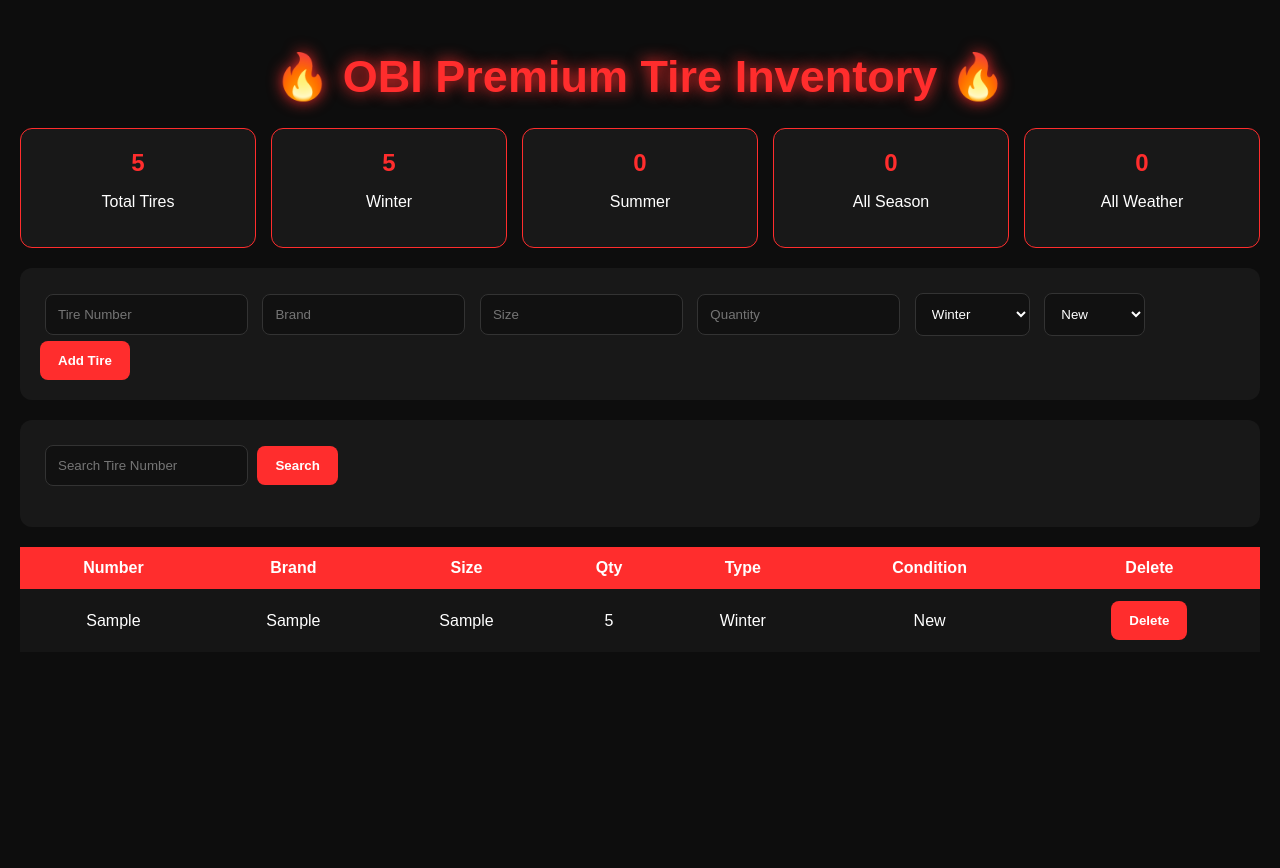
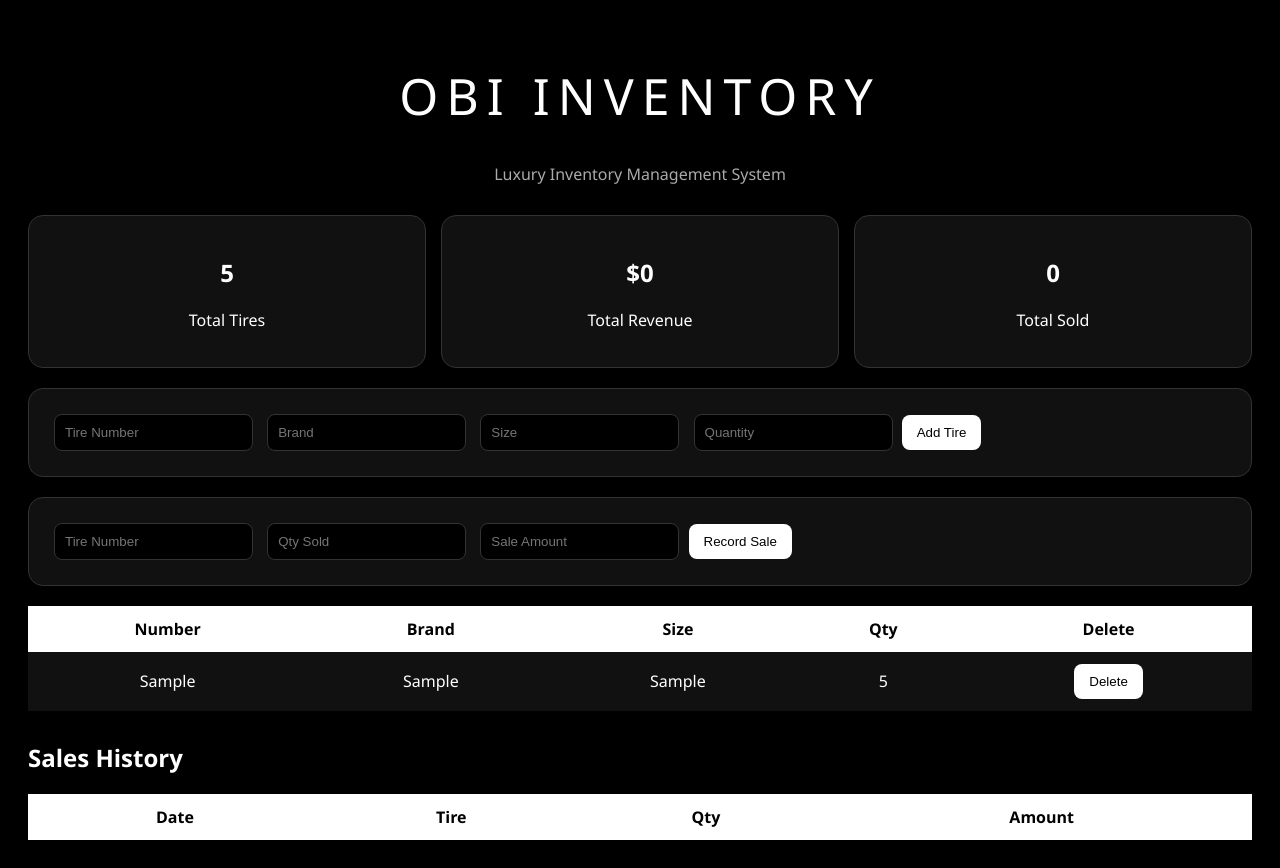
Before and after one commit to zorix888-cpu/tires-inventory, a plain HTML site: page index.html in a window 1280 px wide. Both pictures are taken after typing "Sample", "Sample", "Sample", "5" into the empty fields and a click on the button "Add Tire". Before the commit the page ends 800 px from the top, so only its background shows below. Drawn offline with Linux system fonts and the light colour scheme.

Commit message:
Update index.html

```diff
--- a/index.html
+++ b/index.html
@@ -1,25 +1,29 @@
 <!DOCTYPE html>
-<html>
+<html lang="en">
 <head>
 <meta charset="UTF-8">
-<title>OBI Premium Tire Inventory</title>
+<meta name="viewport" content="width=device-width, initial-scale=1.0">
+<title>OBI INVENTORY</title>
 
 <style>
-
 body{
-background:#0d0d0d;
-color:white;
-font-family:Arial,sans-serif;
-margin:0;
+background:#000;
+color:#fff;
+font-family:Segoe UI,sans-serif;
 padding:20px;
 }
 
 h1{
 text-align:center;
-font-size:45px;
-color:#ff2d2d;
-margin-bottom:25px;
-text-shadow:0 0 15px #ff2d2d;
+font-size:50px;
+letter-spacing:8px;
+font-weight:300;
+}
+
+.subtitle{
+text-align:center;
+color:#aaa;
+margin-bottom:30px;
 }
 
 .dashboard{
@@ -30,71 +34,63 @@ margin-bottom:20px;
 }
 
 .card{
-background:#181818;
-border:1px solid #ff2d2d;
-border-radius:12px;
+background:#111;
+border:1px solid #333;
+border-radius:15px;
 padding:20px;
 text-align:center;
 }
 
-.card h2{
-margin:0;
-color:#ff2d2d;
-}
-
 .section{
-background:#181818;
+background:#111;
+border:1px solid #333;
+border-radius:15px;
 padding:20px;
-border-radius:12px;
 margin-bottom:20px;
 }
 
 input,select{
-padding:12px;
+padding:10px;
 margin:5px;
+background:#000;
+color:white;
+border:1px solid #333;
 border-radius:8px;
-border:1px solid #333;
-background:#111;
-color:white;
 }
 
 button{
-background:#ff2d2d;
-color:white;
+padding:10px 15px;
+background:white;
+color:black;
 border:none;
-padding:12px 18px;
 border-radius:8px;
 cursor:pointer;
-font-weight:bold;
-}
-
-button:hover{
-background:#cc0000;
 }
 
 table{
 width:100%;
 border-collapse:collapse;
-margin-top:20px;
+margin-top:15px;
 }
 
 th{
-background:#ff2d2d;
+background:white;
+color:black;
 padding:12px;
 }
 
 td{
-background:#151515;
+background:#111;
 padding:12px;
 text-align:center;
 }
-
 </style>
 </head>
 
 <body>
 
-<h1>🔥 OBI Premium Tire Inventory 🔥</h1>
+<h1>OBI INVENTORY</h1>
+<p class="subtitle">Luxury Inventory Management System</p>
 
 <div class="dashboard">
 
@@ -104,23 +100,13 @@ text-align:center;
 </div>
 
 <div class="card">
-<h2 id="winterCount">0</h2>
-<p>Winter</p>
+<h2 id="revenue">$0</h2>
+<p>Total Revenue</p>
 </div>
 
 <div class="card">
-<h2 id="summerCount">0</h2>
-<p>Summer</p>
-</div>
-
-<div class="card">
-<h2 id="allSeasonCount">0</h2>
-<p>All Season</p>
-</div>
-
-<div class="card">
-<h2 id="allWeatherCount">0</h2>
-<p>All Weather</p>
+<h2 id="totalSold">0</h2>
+<p>Total Sold</p>
 </div>
 
 </div>
@@ -132,29 +118,17 @@ text-align:center;
 <input id="size" placeholder="Size">
 <input id="qty" type="number" placeholder="Quantity">
 
-<select id="type">
-<option>Winter</option>
-<option>Summer</option>
-<option>All Season</option>
-<option>All Weather</option>
-</select>
-
-<select id="condition">
-<option>New</option>
-<option>Used</option>
-<option>Like New</option>
-</select>
-
 <button onclick="addTire()">Add Tire</button>
 
 </div>
 
 <div class="section">
 
-<input id="search" placeholder="Search Tire Number">
-<button onclick="searchTire()">Search</button>
+<input id="sellNumber" placeholder="Tire Number">
+<input id="sellQty" type="number" placeholder="Qty Sold">
+<input id="sellPrice" type="number" placeholder="Sale Amount">
 
-<p id="result"></p>
+<button onclick="sellTire()">Record Sale</button>
 
 </div>
 
@@ -165,49 +139,56 @@ text-align:center;
 <th>Brand</th>
 <th>Size</th>
 <th>Qty</th>
-<th>Type</th>
-<th>Condition</th>
 <th>Delete</th>
 </tr>
 </thead>
 
-<tbody id="inventory">
-</tbody>
+<tbody id="inventory"></tbody>
 </table>
+
+<h2 style="margin-top:30px;">Sales History</h2>
+
+<table>
+<thead>
+<tr>
+<th>Date</th>
+<th>Tire</th>
+<th>Qty</th>
+<th>Amount</th>
+</tr>
+</thead>
+
+<tbody id="salesTable"></tbody>
+</table>
+
 <script>
+let tires = JSON.parse(localStorage.getItem("obiTires")) || [];
+let sales = JSON.parse(localStorage.getItem("obiSales")) || [];
 
-let tires = JSON.parse(localStorage.getItem("obiTires")) || [];
-
-function saveTires(){
+function saveData(){
 localStorage.setItem("obiTires", JSON.stringify(tires));
+localStorage.setItem("obiSales", JSON.stringify(sales));
 }
 
 function updateDashboard(){
 
-let winter = 0;
-let summer = 0;
-let allSeason = 0;
-let allWeather = 0;
 let total = 0;
+let revenueTotal = 0;
+let soldTotal = 0;
 
-tires.forEach(tire => {
+tires.forEach(tire=>{
+total += Number(tire.qty) || 0;
+});
 
-let qty = Number(tire.qty) || 0;
-
-total += qty;
-
-if(tire.type === "Winter") winter += qty;
-if(tire.type === "Summer") summer += qty;
-if(tire.type === "All Season") allSeason += qty;
-if(tire.type === "All Weather") allWeather += qty;
-
+sales.forEach(sale=>{
+revenueTotal += Number(sale.amount) || 0;
+soldTotal += Number(sale.qty) || 0;
 });
 
 document.getElementById("totalCount").innerText = total;
-document.getElementById("winterCount").innerText = winter;
-document.getElementById("summerCount").innerText = summer;
-document.getElementById("allSeasonCount").innerText = allSeason;
-document.getElementById("allWeatherCount").innerText = allWeather;
+document.getElementById("revenue").innerText =
+"$" + revenueTotal.toLocaleString();
+document.getElementById("totalSold").innerText = soldTotal;
 
 }
 
@@ -223,8 +204,6 @@ html += `
 <td>${tire.brand}</td>
 <td>${tire.size}</td>
 <td>${tire.qty}</td>
-<td>${tire.type}</td>
-<td>${tire.condition}</td>
 <td>
 <button onclick="deleteTire(${index})">
 Delete
@@ -241,26 +220,47 @@ updateDashboard();
 
 }
 
+function renderSales(){
+
+let html = "";
+
+sales.forEach(sale=>{
+
+html += `
+<tr>
+<td>${sale.date}</td>
+<td>${sale.number}</td>
+<td>${sale.qty}</td>
+<td>$${sale.amount}</td>
+</tr>
+`;
+
+});
+
+document.getElementById("salesTable").innerHTML = html;
+
+updateDashboard();
+
+}
+
 function addTire(){
 
-const tire = {
-number: document.getElementById("number").value,
-brand: document.getElementById("brand").value,
-size: document.getElementById("size").value,
-qty: document.getElementById("qty").value,
-type: document.getElementById("type").value,
-condition: document.getElementById("condition").value
-};
+if(number.value==="") return;
 
-tires.push(tire);
+tires.push({
+number:number.value,
+brand:brand.value,
+size:size.value,
+qty:Number(qty.value)
+});
 
-saveTires();
+saveData();
 renderTable();
 
-document.getElementById("number").value = "";
-document.getElementById("brand").value = "";
-document.getElementById("size").value = "";
-document.getElementById("qty").value = "";
+number.value="";
+brand.value="";
+size.value="";
+qty.value="";
 
 }
 
@@ -268,34 +268,51 @@ function deleteTire(index){
 
 tires.splice(index,1);
 
-saveTires();
+saveData();
 renderTable();
 
 }
 
-function searchTire(){
+function sellTire(){
 
-const searchValue =
-document.getElementById("search").value;
+let tire = tires.find(
+t => t.number === sellNumber.value
+);
 
-const tire =
-tires.find(t => t.number === searchValue);
+if(!tire){
+alert("Tire Not Found");
+return;
+}
 
-if(tire){
+let qtySold = Number(sellQty.value);
 
-document.getElementById("result").innerHTML =
-`✅ ${tire.brand} | ${tire.size} | Qty ${tire.qty} | ${tire.type} | ${tire.condition}`;
+if(qtySold > tire.qty){
+alert("Not Enough Stock");
+return;
+}
 
-}else{
+tire.qty -= qtySold;
 
-document.getElementById("result").innerHTML =
-"❌ Tire Not Found";
+sales.push({
+number:tire.number,
+qty:qtySold,
+amount:Number(sellPrice.value),
+date:new Date().toLocaleString()
+});
 
-}
+saveData();
+
+renderTable();
+renderSales();
+
+sellNumber.value="";
+sellQty.value="";
+sellPrice.value="";
 
 }
 
 renderTable();
+renderSales();
 
 </script>
 
```
